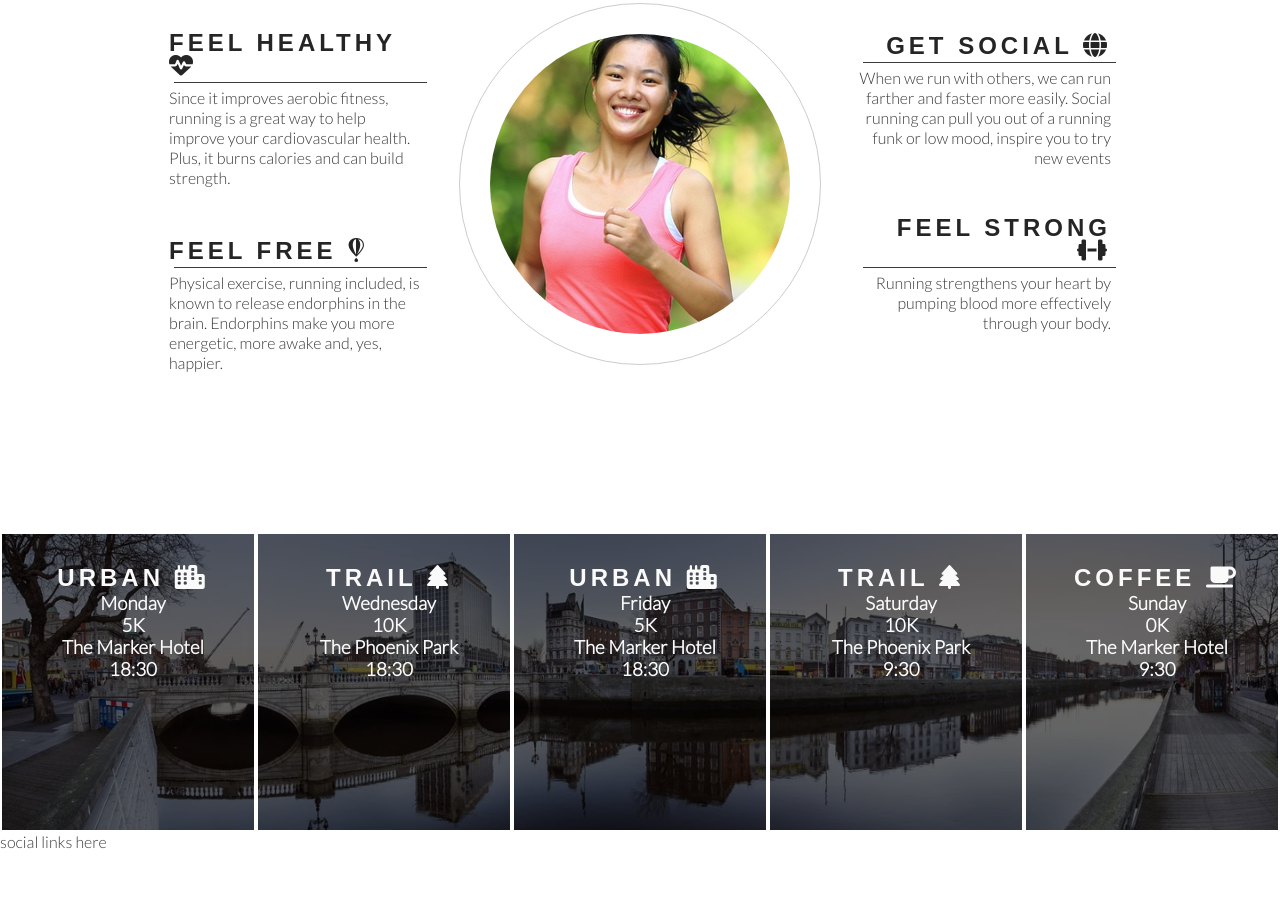
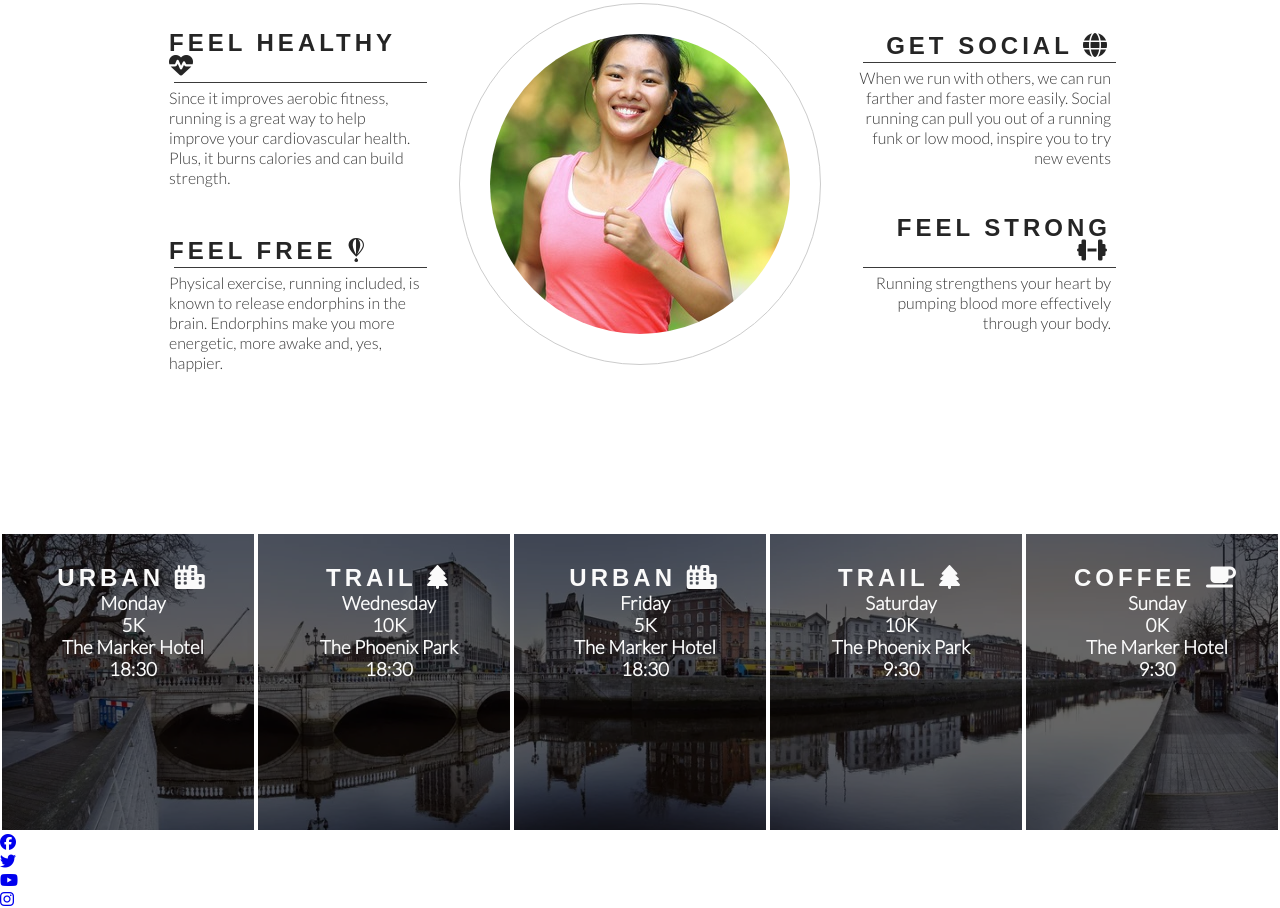
Before and after one commit to Supersheep50/love-running, a plain HTML site: page index.html in a window 1280 px wide. Shown: the part 763-1671 px from the top of the page. Before the commit the page ends 1614 px from the top, so only its background shows below. Drawn offline with Linux system fonts and the light colour scheme.

Commit message:
Add social links and icons

```diff
--- a/index.html
+++ b/index.html
@@ -122,7 +122,20 @@
         </div>
     </section>
     <footer>
-        social links here
+        <ul>
+            <li>
+                <a href="http://facebook.com" target="_blank" rel="noopener" aria-label="Visit our Facebook page (opens in a new tab)"><i class="fa-brands fa-facebook"></i></a>
+            </li>
+            <li>
+                <a href="http://twitter.com" target="_blank" rel="noopener" aria-label="Visit our Twitter page (opens in a new tab)"><i class="fa-brands fa-twitter"></i></i></a>
+            </li>
+            <li>
+                <a href="http://youtube.com" target="_blank" rel="noopener" aria-label="Visit our Youtube page (opens in a new tab)"><i class="fa-brands fa-youtube"></i></a>
+            </li>
+            <li>
+                <a href="http://instagram.com" target="_blank" rel="noopener" aria-label="Visit our Instagram page (opens in a new tab)"><i class="fa-brands fa-instagram"></i></a>
+            </li>
+        </ul>
     </footer>
 
     <!-- font awesome script-->
```
